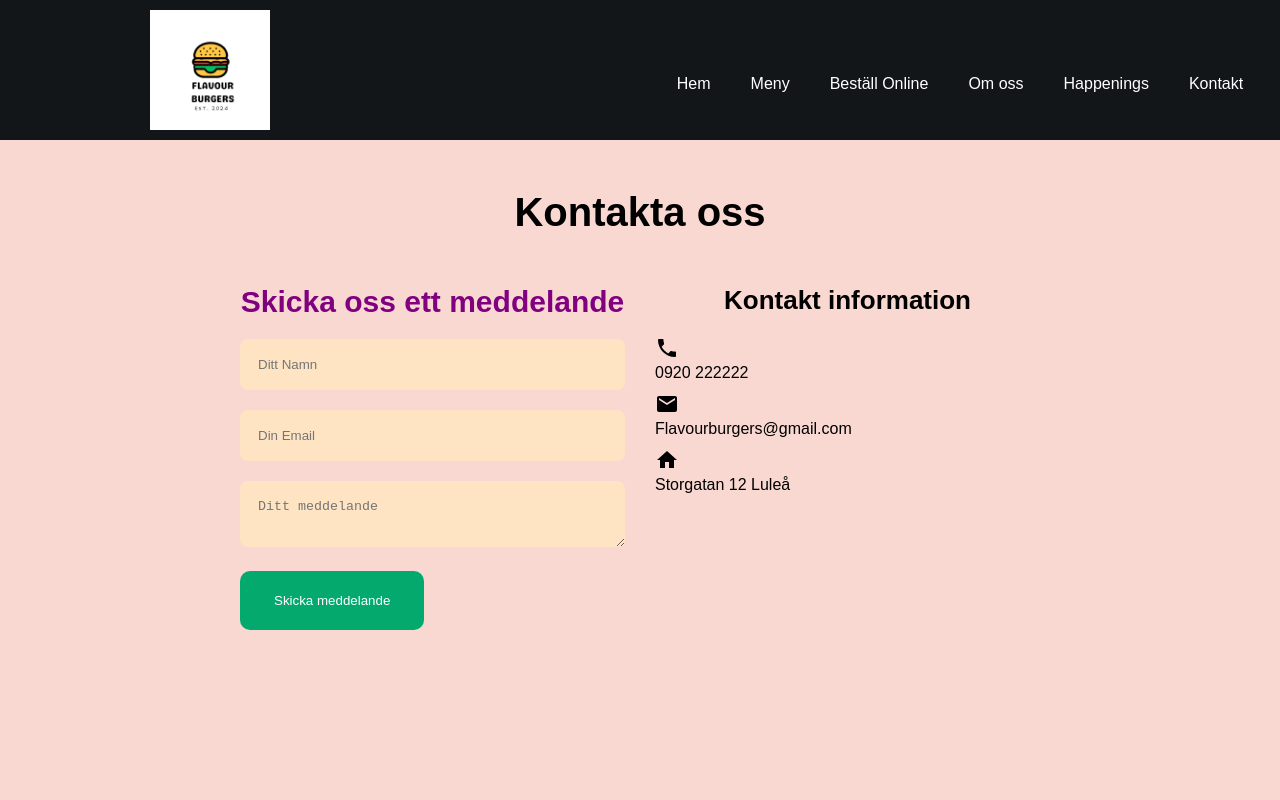
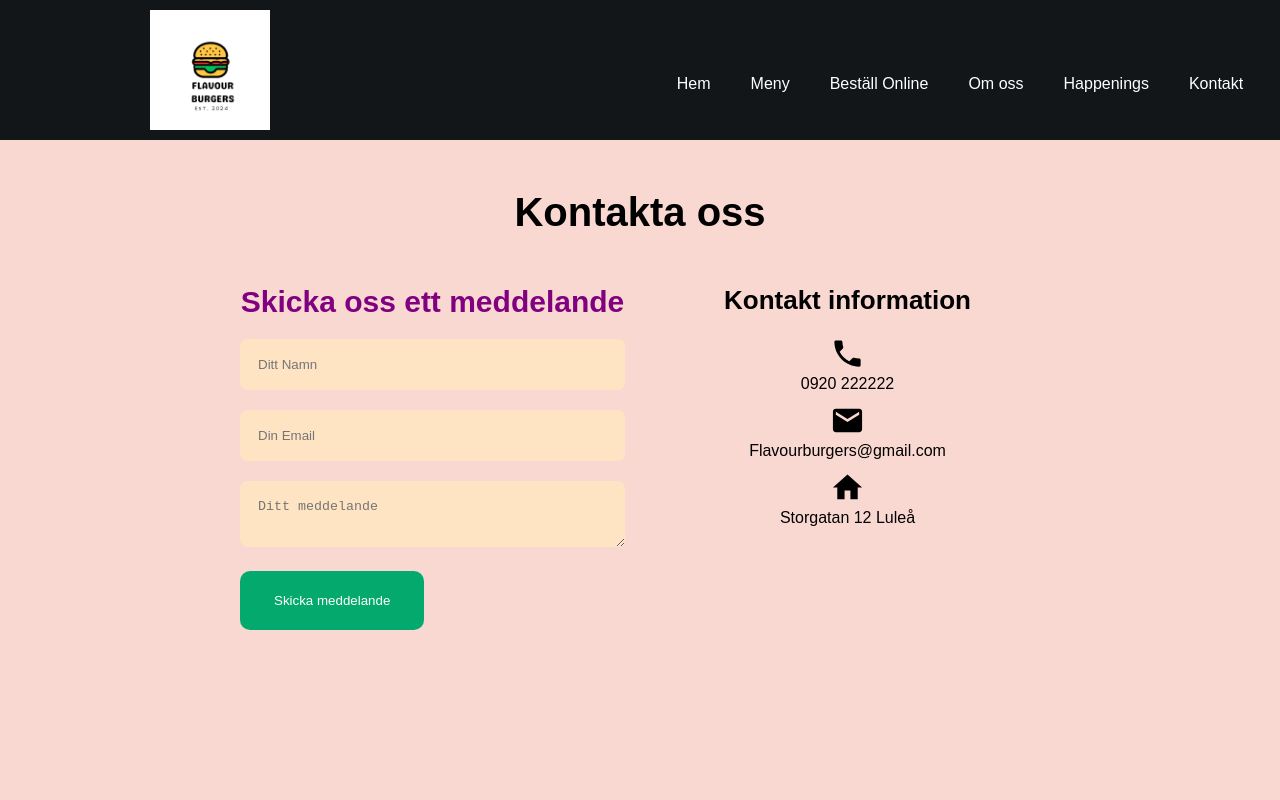
Before and after one commit to Peterca85/flavourburgersprojekt, a React (Create React App) app: page /Kontakt in a window 1280 px wide. Shown: the top 800 px of the page. Built offline with nearby package versions, Linux system fonts and the light colour scheme.

Commit message:
fix symbols contact page

```diff
--- a/src/pages/Contact.js
+++ b/src/pages/Contact.js
@@ -41,11 +41,11 @@ function Contact() {
         </div>
         <div className='contact-info'>
           <h3>Kontakt information</h3>
-          <Phone />
+          <Phone fontSize="large" />
           <p>0920 222222</p>
-          <Mail />
+          <Mail fontSize="large"  />
           <p>Flavourburgers@gmail.com</p>
-          <Home />
+          <Home fontSize="large"  />
           <p>Storgatan 12 Luleå</p>
         </div>
   </div>
--- a/src/styles/Contact.css
+++ b/src/styles/Contact.css
@@ -75,7 +75,7 @@ button:hover{
 }
 
 .contact-info{
-    text-align: left;
+    left: 20px;
 
 }
 
--- a/src/styles/Home.css
+++ b/src/styles/Home.css
@@ -160,6 +160,7 @@ height: 0;
   width: 100%;
   position: absolute;
 
+
 }
 
 .map{
@@ -197,6 +198,7 @@ padding-bottom: 20px;
   font-size: 16px;
   text-align: center;
   font-weight: 700;
+
 }
 
 .opening-hours h4{
```
